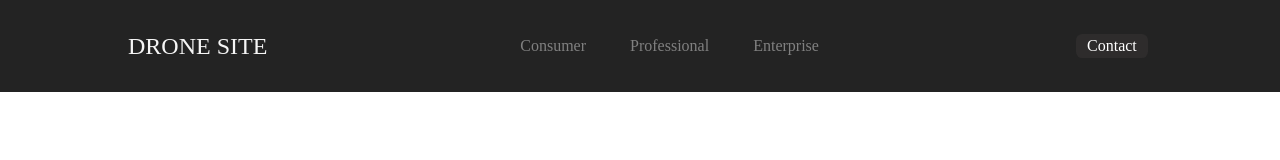
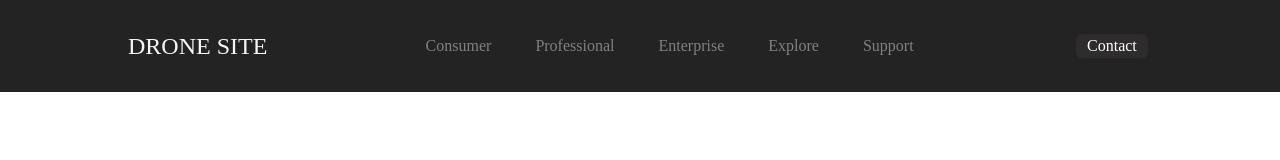
Before and after one commit to andreacostabz/Sample-Drone-Product-Page, a plain HTML site: page index.html in a window 1280 px wide. Drawn offline with Linux system fonts and the light colour scheme.

Commit message:
added more nav options

```diff
--- a/index.html
+++ b/index.html
@@ -20,6 +20,8 @@
                         <li><a href="#">Consumer</a></li>
                         <li><a href="#">Professional</a></li>
                         <li><a href="#">Enterprise</a></li>
+                        <li><a href="#">Explore</a></li>
+                        <li><a href="#">Support</a></li>
                     </ul>
                 </Nav>
                 <button class="nav_button">Contact</button>
```
